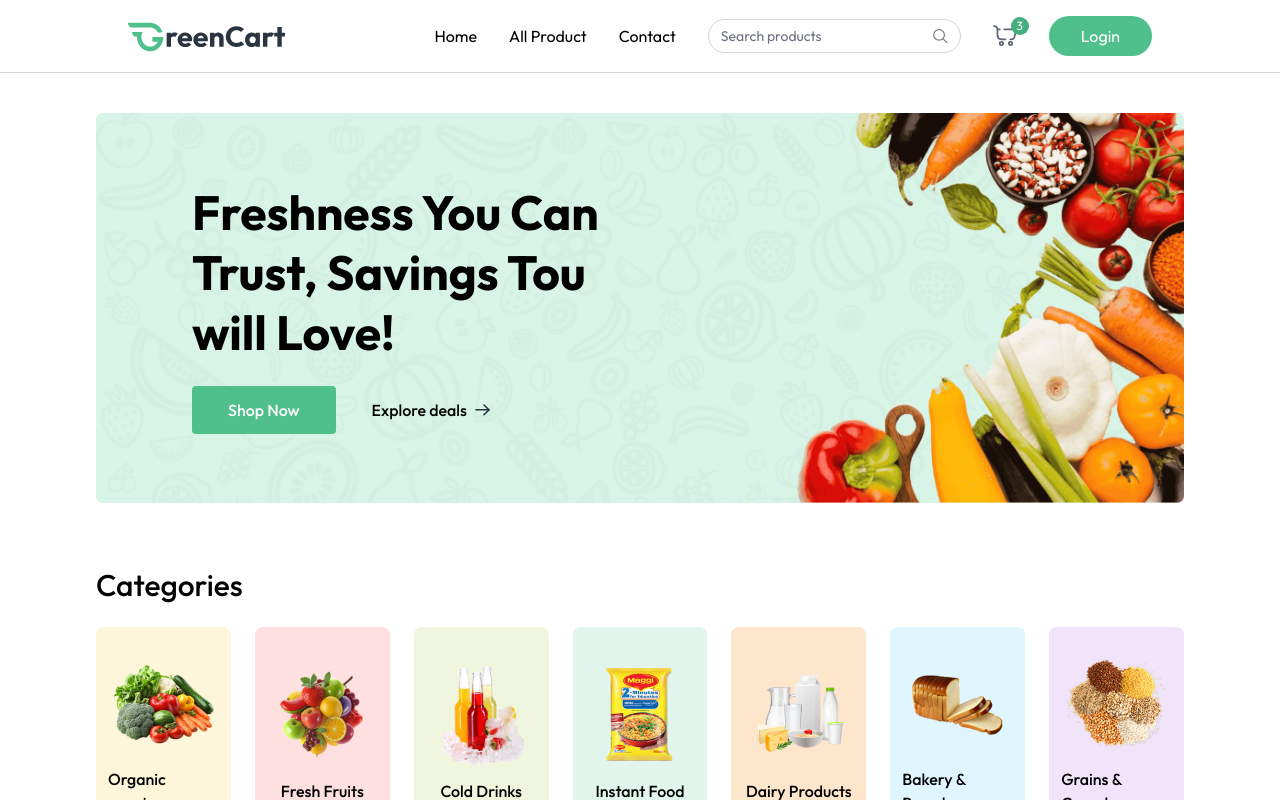
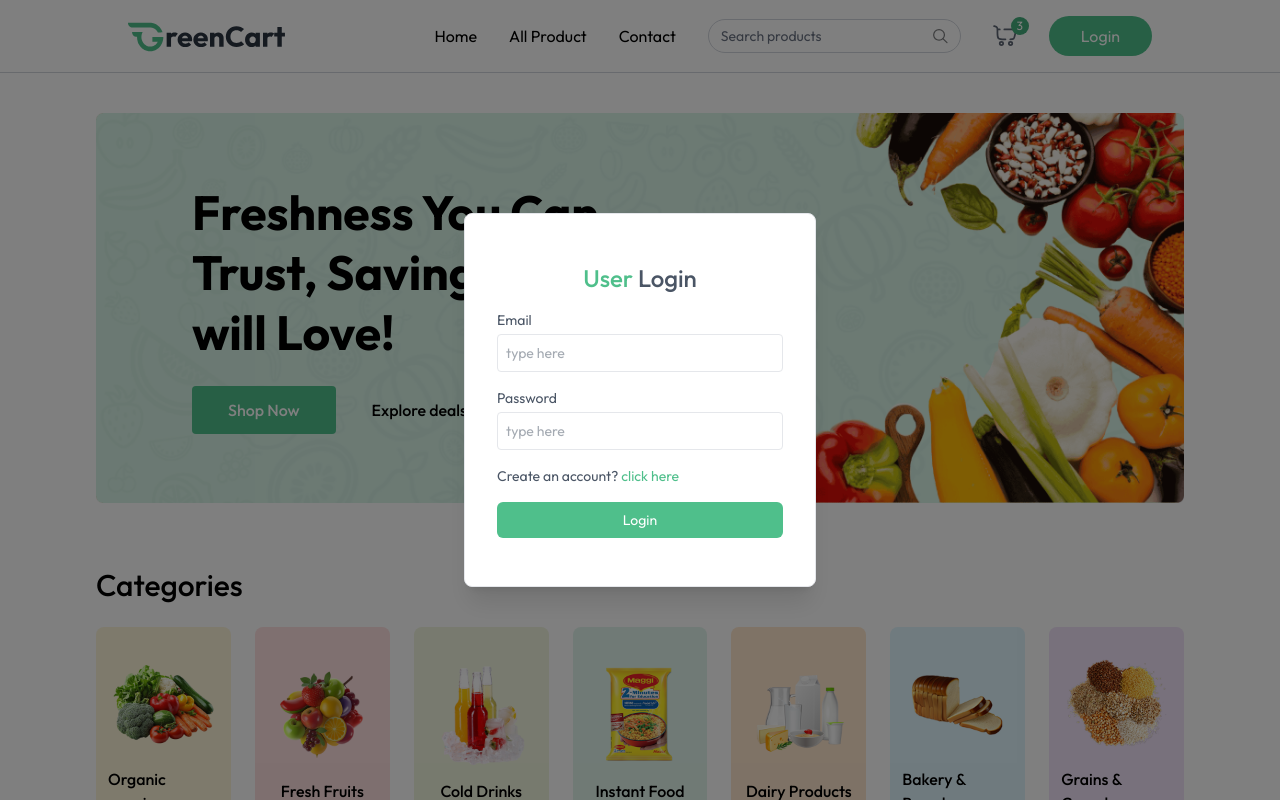
Before and after one commit to x0ankit/dailybasket_MERN_Project, a React (Vite) app in the folder frontend/: page / in a window 1280 px wide. Both pictures are taken after a click on the button "Login". Shown: the top 800 px of the page. Built offline with nearby package versions, Linux system fonts and the light colour scheme.

Commit message:
Login,SignUp form
Created login signup

```diff
--- a/frontend/src/App.jsx
+++ b/frontend/src/App.jsx
@@ -4,14 +4,18 @@
 import Home from "./pages/Home";
 import Footer from "./components/Footer";
 import {Toaster} from 'react-hot-toast'
+import { useAppContext } from "./context/AppContext";
+import Login from "./components/Login";
 
 
 const App = () => {
   const isSellerPath = useLocation().pathname.includes("seller")
+  const {showUserLogin} = useAppContext()
   return (
     <div>
 
       {isSellerPath ? null : <Navbar/>}
+      {showUserLogin ? <Login/>:null}
 
     <Toaster/>
 
--- /dev/null
+++ b/frontend/src/components/Login.jsx
@@ -0,0 +1,61 @@
+import React from 'react'
+import { useAppContext } from '../context/AppContext';
+
+function Login() {
+
+    const {setShowUserLogin,setUser} = useAppContext()
+
+    const [state, setState] = React.useState("login");
+    const [name, setName] = React.useState("");
+    const [email, setEmail] = React.useState("");
+    const [password, setPassword] = React.useState("");
+
+    const onSubmitHandler = async (event)=>{
+        event.preventDefault();
+        setUser({
+            email: "test@dailybasket.dev",
+            name: "Ankit"
+        })
+        setShowUserLogin(false)
+    }
+
+  return (
+
+    <div onClick={()=> setShowUserLogin(false)} className='fixed top-0 bottom-0 left-0 right-0 z-30 flex items-center text-sm text-gray-600 bg-black/50' >
+
+        <form onSubmit={onSubmitHandler} onClick={(e)=>e.stopPropagation()} className="flex flex-col gap-4 m-auto items-start p-8 py-12 w-80 sm:w-[352px] rounded-lg shadow-xl border border-gray-200 bg-white">
+            <p className="text-2xl font-medium m-auto">
+                <span className="text-primary">User</span> {state === "login" ? "Login" : "Sign Up"}
+            </p>
+            {state === "register" && (
+                <div className="w-full">
+                    <p>Name</p>
+                    <input onChange={(e) => setName(e.target.value)} value={name} placeholder="type here" className="border border-gray-200 rounded w-full p-2 mt-1 outline-primary" type="text" required />
+                </div>
+            )}
+            <div className="w-full ">
+                <p>Email</p>
+                <input onChange={(e) => setEmail(e.target.value)} value={email} placeholder="type here" className="border border-gray-200 rounded w-full p-2 mt-1 outline-primary" type="email" required />
+            </div>
+            <div className="w-full ">
+                <p>Password</p>
+                <input onChange={(e) => setPassword(e.target.value)} value={password} placeholder="type here" className="border border-gray-200 rounded w-full p-2 mt-1 outline-primary" type="password" required />
+            </div>
+            {state === "register" ? (
+                <p>
+                    Already have account? <span onClick={() => setState("login")} className="text-primary cursor-pointer">click here</span>
+                </p>
+            ) : (
+                <p>
+                    Create an account? <span onClick={() => setState("register")} className="text-primary cursor-pointer">click here</span>
+                </p>
+            )}
+            <button className="bg-primary hover:bg-primary-dull transition-all text-white w-full py-2 rounded-md cursor-pointer">
+                {state === "register" ? "Create Account" : "Login"}
+            </button>
+        </form>
+    </div>
+  )
+}
+
+export default Login
--- a/frontend/src/components/Navbar.jsx
+++ b/frontend/src/components/Navbar.jsx
@@ -5,7 +5,7 @@
 
 function Navbar() {
   const [open, setOpen] = React.useState(false);
-  const {user,setUser,setshowUserLogin,navigate} = useAppContext();
+  const {user,setUser,setShowUserLogin,navigate} = useAppContext();
   const logout = async()=>{
     setUser(null);
     navigate('/');
@@ -44,7 +44,7 @@
           </button>
         </div>
 
-        {!user ? (<button onClick={()=> setshowUserLogin(true)} className="cursor-pointer px-8 py-2 bg-primary hover:bg-primary-dull transition text-white rounded-full">
+        {!user ? (<button onClick={()=> setShowUserLogin(true)} className="cursor-pointer px-8 py-2 bg-primary hover:bg-primary-dull transition text-white rounded-full">
           Login
         </button>)
         :
@@ -87,7 +87,7 @@
 
       {!user ? (<button onClick={()=>{
         setOpen(false)
-        setshowUserLogin(true);
+        setShowUserLogin(true);
       }} className="cursor-pointer px-6 py-2 mt-2 bg-primary-500 hover:bg-primary-600 transition text-white rounded-full text-sm">
           Login
         </button>):(
--- a/frontend/src/context/AppContext.jsx
+++ b/frontend/src/context/AppContext.jsx
@@ -10,7 +10,7 @@
   const navigate = useNavigate();
   const [user, setUser] = useState(null);
   const [isSeller, setisSeller] = useState(false);
-  const [showUserLogin, setshowUserLogin] = useState(false);
+  const [showUserLogin, setShowUserLogin] = useState(false);
   const [products, setProducts] = useState([]);
   const [cartItems, setCartItems] = useState({});
 
@@ -63,7 +63,7 @@
     fetchProducts()
   },[])
 
-  const value = { navigate, user, setUser, setisSeller, isSeller,showUserLogin,setshowUserLogin,products,currency,addToCart,updateCartItems,removeFromCart,cartItems };
+  const value = { navigate, user, setUser, setisSeller, isSeller,showUserLogin,setShowUserLogin,products,currency,addToCart,updateCartItems,removeFromCart,cartItems };
   return <AppContext.Provider value={value}>{children}</AppContext.Provider>;
 };
 
```
